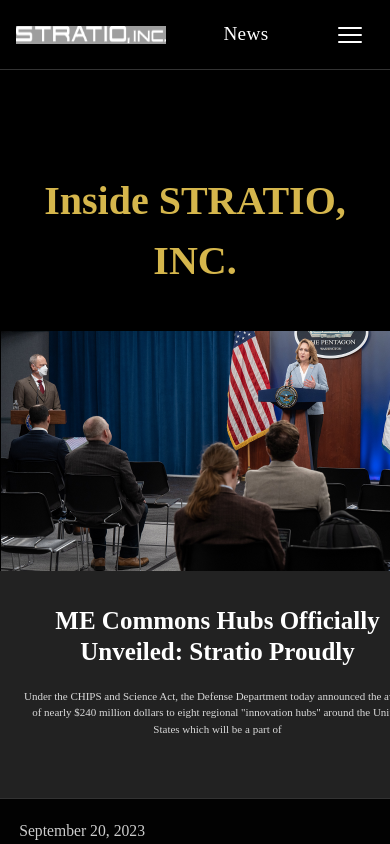
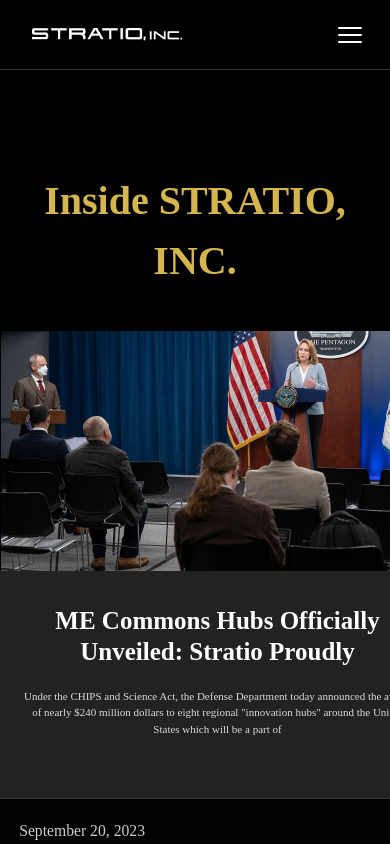
Before and after one commit to MoeThetPanHnin/stratiohomepage, a React (Vite) app: page /news in a window 390 px wide. Shown: the top 844 px of the page. Built offline with nearby package versions, Linux system fonts and the light colour scheme; grey boxes are pictures that could not be loaded.

Commit message:
fix header of the home age

```diff
--- a/src/App.css
+++ b/src/App.css
@@ -76,7 +76,8 @@
     height: 70px;
   }
   .header-logo {
-    display: none;
+    display: block;
+    width: 150px;
   }
 }
 
@@ -87,14 +88,12 @@
 }
 
 .header-logo {
-  top:36px;
-  left: 138px;
-  width: 230px;
-  height: 18px;
   display: block;
-  background: transparent url('./public/img/STRATIO Logo.png') 0% 0% no-repeat padding-box;
+  max-height: 48px;
+  width: auto;
   opacity: 1;
   cursor: pointer;
+  margin-left: 16px;
 }
 
 .header-center {
--- a/src/App.jsx
+++ b/src/App.jsx
@@ -1,6 +1,6 @@
 // src/App.jsx
 import { useState } from 'react';
-import { BrowserRouter as Router, Routes, Route, Link, useLocation, useNavigate } from 'react-router-dom';
+import { BrowserRouter as Router, Routes, Route, Link, useNavigate } from 'react-router-dom';
 import Home from './Home';
 import About from './About';
 import OurCrew from './OurCrew';
@@ -11,13 +11,7 @@
 
 function AppContent() {
   const [menuOpen, setMenuOpen] = useState(false);
-  const location = useLocation();
   const navigate = useNavigate();
-  const isAboutPage = location.pathname === '/about';
-  const isOurCrewPage = location.pathname === '/ourcrew';
-  const isProductsPage = location.pathname === '/products';
-  const isNewsPage = location.pathname === '/news';
-  const isContactPage = location.pathname === '/contact';
 
   const handleLogoClick = (e) => {
     e.preventDefault();
@@ -70,13 +64,6 @@
               onClick={handleLogoClick}
               style={{ cursor: 'pointer' }}
             />
-          </div>
-          <div className="header-center">
-            {isAboutPage && <span className="header-about-text" onClick={handleLogoClick} style={{ cursor: 'pointer' }}>About</span>}
-            {isOurCrewPage && <span className="header-about-text" onClick={handleLogoClick} style={{ cursor: 'pointer' }}>Our Crew</span>}
-            {isProductsPage && <span className="header-about-text" onClick={handleLogoClick} style={{ cursor: 'pointer' }}>Products & Services</span>}
-            {isNewsPage && <span className="header-about-text" onClick={handleLogoClick} style={{ cursor: 'pointer' }}>News</span>}
-            {isContactPage && <span className="header-about-text" onClick={handleLogoClick} style={{ cursor: 'pointer' }}>Contact</span>}
           </div>
           <nav className="header-right">
             <button className="menu-btn" onClick={() => setMenuOpen(true)} aria-label="Open Menu">
```
